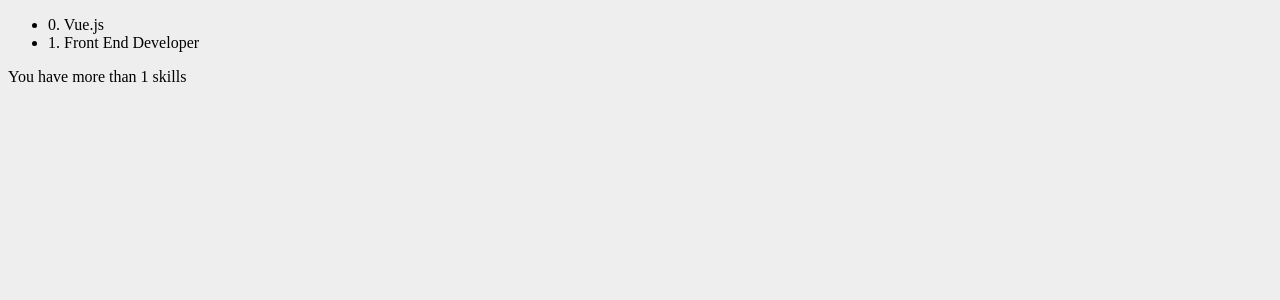
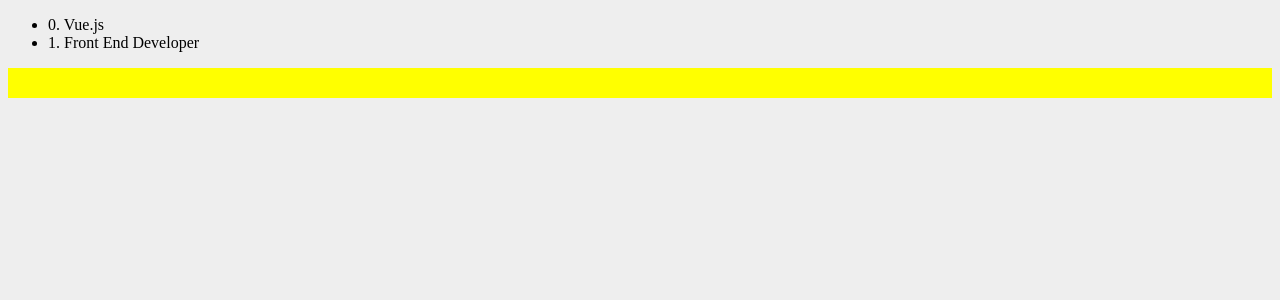
Before and after one commit to Fawaz-Khayat/vue-skills, a Vue app: page / in a window 1280 px wide. Shown: the top 300 px of the page. Built offline with nearby package versions, Linux system fonts and the light colour scheme.

Commit message:
class binding with v-bind:class=

```diff
--- a/src/components/Skills.vue
+++ b/src/components/Skills.vue
@@ -12,8 +12,17 @@
       <li v-for="(data, index) in skills" :key="index"> {{ index }}. {{ data.skill }}</li>
     </ul>
 
+    <div v-bind:class="alertObject"></div>
+    <!-- class binding
+    <div  v-bind:class="{ alert: showAlert, 'another-class': showClass }"></div>
+    -->
+
+    <!--
     <p v-if="skills.length >= 1">You have more than 1 skills</p>
     <p v-else>You have less than or equal to 1 skill</p>
+    -->
+
+
   </div>
 </template>
 
@@ -27,7 +36,12 @@ export default {
       skills: [
         { "skill" : "Vue.js" },
         { "skill" : "Front End Developer" },
-      ]
+      ],
+      alertObject:{
+        alert: true,
+      },
+      showAlert: true,
+      showClass: true
     }
   },
   methods: {
@@ -40,6 +54,14 @@ export default {
 
 <!-- Add "scoped" attribute to limit CSS to this component only -->
 <style scoped>
+  .alert {
+    background-color: yellow;
+    width: 100%;
+    height: 30px;
+  }
+  .another-class {
+    border: 5px solid black;
+  }
 /*
 h3 {
   margin: 40px 0 0;
```
